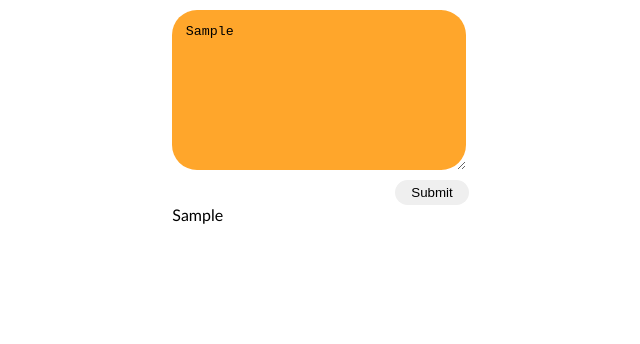
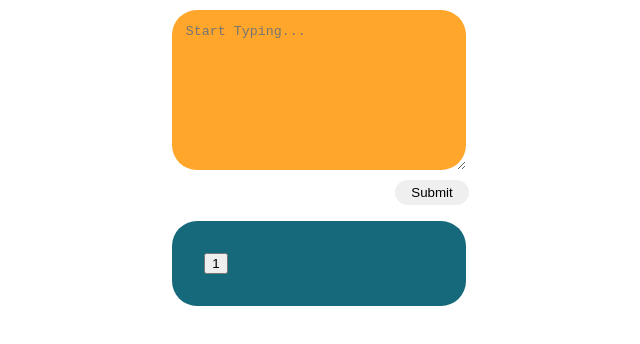
Before and after one commit to pburlew/diary-app, a plain HTML site: page index.html in a window 1280 px wide. Both pictures are taken after typing "Sample" into the empty fields and a click on the button "Submit". Shown: the part 146-490 px from the top of the page, without its empty margins (321-961 px from the left). Drawn offline with Linux system fonts and the light colour scheme.

Commit message:
css and js button count increment

```diff
--- a/index.html
+++ b/index.html
@@ -17,7 +17,9 @@
     </form>
 
     <!-- entry section -->
-        <section id="entries"></section>
+        <section id="entries">
+            <div class="entries-nav"></div>
+        </section>
 
         <script src="index.js"> </script>
 </body>
--- a/index.js
+++ b/index.js
@@ -1,22 +1,35 @@
 // define const
 const entryForm = document.getElementById('entryForm');
-const entriesSection = document.getElementById('entries');
-const entryTextbox = document.getElementsByClassName('entry-textbox');
+const entriesSection = document.querySelector('#entries');
+const entryTextbox = document.querySelector('.entry-textbox');
+const entriesNav = document.querySelector('.entries-nav');
 
 
 
 
 
-
+let count = 1;
 function addEntryToDom(event){
     event.preventDefault();
     // this prevents the page from refreshing every time we enter text
     const entryDiv = document.createElement('div');
-    // console.log(entryDiv)
-//     console.log(entryTextbox[0].value);
+
     entryDiv.className = 'single-entry';
-    entryDiv.innerText = entryTextbox[0].value;
+    entryDiv.innerText = entryTextbox.value;
+    entryDiv.style.display = 'none';
+
     entriesSection.appendChild(entryDiv);
+
+    //clear the entry textbox whenever the submit button is clicked
+    entryTextbox.value = '';
+
+    const displayEntryButton = document.createElement('button');
+
+    displayEntryButton.className = 'display-entry-button';
+    displayEntryButton.innerText = count;
+    entriesNav.appendChild(displayEntryButton);
+
+    count++;
 }
 
 entryForm.addEventListener('submit', addEntryToDom)
--- a/style.css
+++ b/style.css
@@ -34,3 +34,14 @@ body {
     margin-left: 76%;
 
 }
+
+#entries {
+    background: #16697A;
+    color: #EDE7E3;
+    font-family: cursive;
+    padding: 2em;
+    max-width: 20em;
+    border: unset;
+    border-radius: 25px;
+    margin-top: 1em;
+}
```
